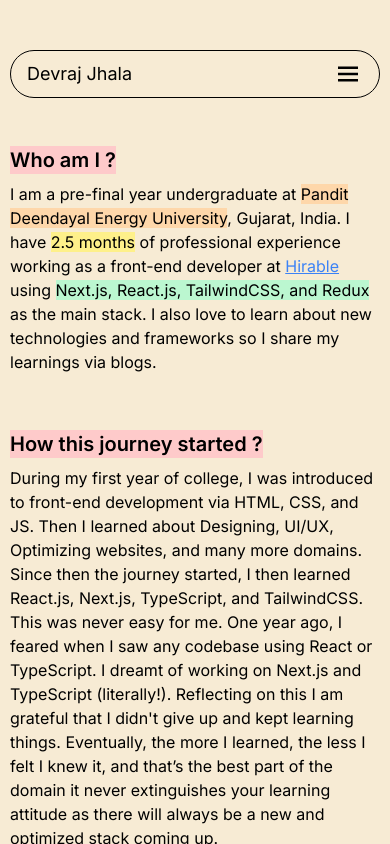
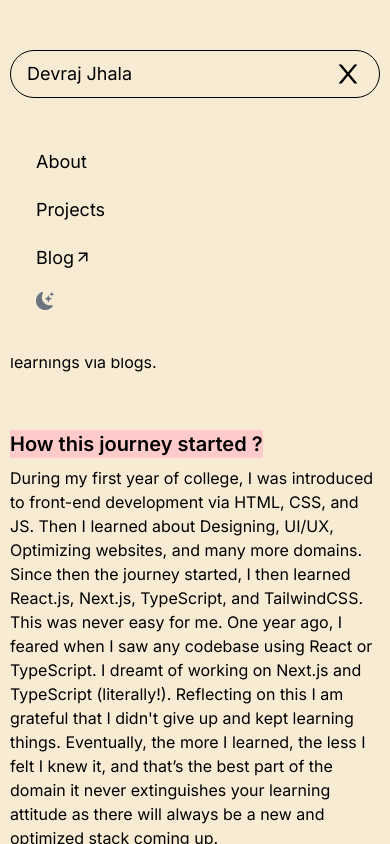
Before and after one commit to Devrajsinh-Jhala/Portfolio-Website-, a Next.js app: page /about in a window 390 px wide. Both pictures are taken after a click on the element 348 px from the left and 74 px from the top of the page. Built offline with nearby package versions, Linux system fonts and the light colour scheme.

Commit message:
Fixed bugs in Navbar

```diff
--- a/components/Navbar.tsx
+++ b/components/Navbar.tsx
@@ -22,6 +22,7 @@ const Navbar = (props: Props) => {
 
   useEffect(() => {
     setMounted(true);
+    setOpen(false);
   }, []);
 
   if (!mounted) {
@@ -29,26 +30,31 @@ const Navbar = (props: Props) => {
   }
 
   const currentTheme = theme === "system" ? systemTheme : theme;
+  console.log(open);
 
   return (
     <>
       <nav className="my-10 px-4 py-2 border border-black dark:border-white rounded-full flex items-center justify-between">
-        <Link href={"/"}>
+        <Link onClick={() => setOpen(false)} href={"/"}>
           <p className="">Devraj Jhala</p>
         </Link>
         <span
           onClick={() => setOpen(!open)}
           className="text-3xl cursor-pointer block md:hidden"
         >
-          {open ? <BiMenu /> : <AiOutlineClose />}
+          {open ? <AiOutlineClose /> : <BiMenu />}
         </span>
         <ul
           className={` top-32 transition-all duration-500 ease-in ${
-            open ? "hidden" : "block"
+            open ? "block" : "hidden"
           } left-0 w-full md:w-auto md:pl-0 pl-9 fixed md:static pb-12 md:pb-0 md:flex md:items-center md:justify-between  md:space-x-10 bg-light dark:bg-dark  `}
         >
           {navLinks.map((navLink, index) => (
-            <Link key={index} href={navLink.link}>
+            <Link
+              onClick={() => setOpen(false)}
+              key={index}
+              href={navLink.link}
+            >
               <li
                 className="cursor-pointer hover:underline my-5 md:my-0 "
                 key={index}
@@ -65,7 +71,7 @@ const Navbar = (props: Props) => {
               </span>
             </li>
           </a>
-          <div className="mt-5 md:mt-0">
+          <div onClick={() => setOpen(false)} className="mt-5 md:mt-0">
             {currentTheme === "dark" ? (
               <BsFillSunFill
                 onClick={() => setTheme("light")}
```
